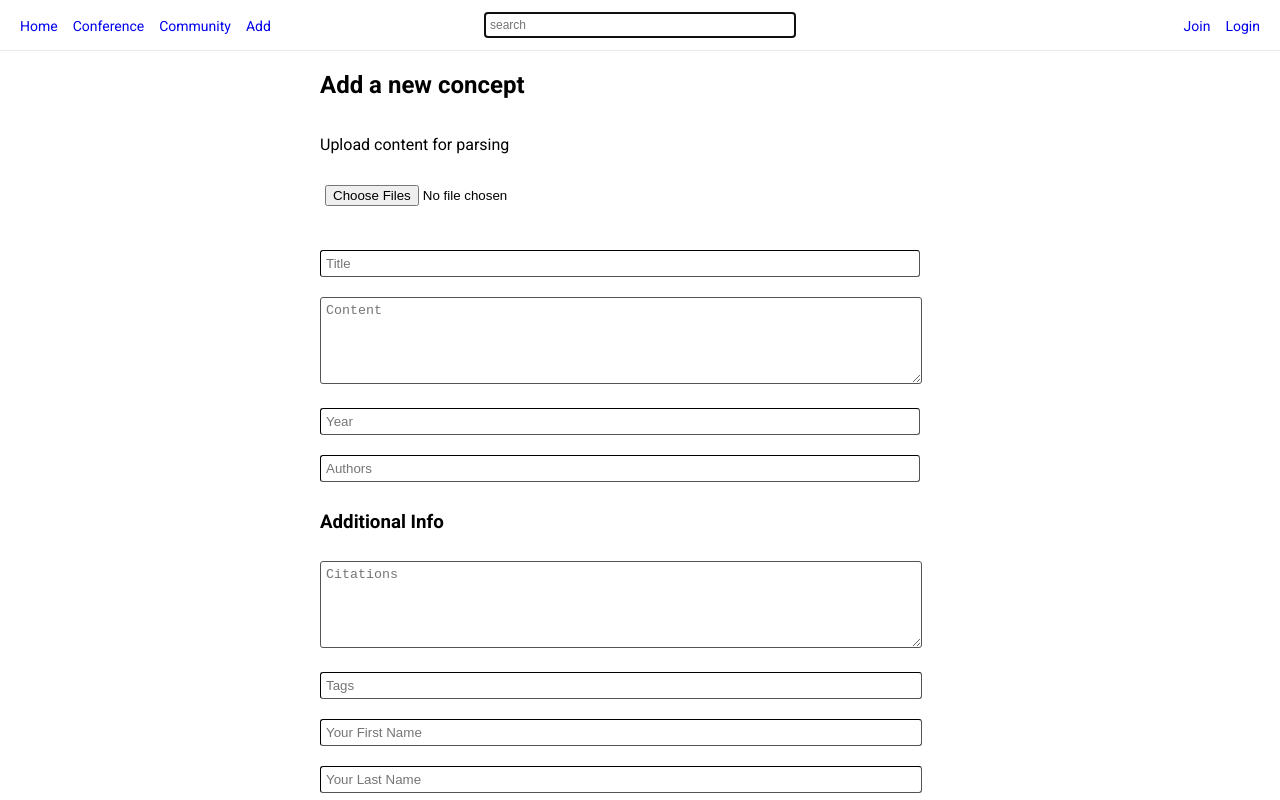
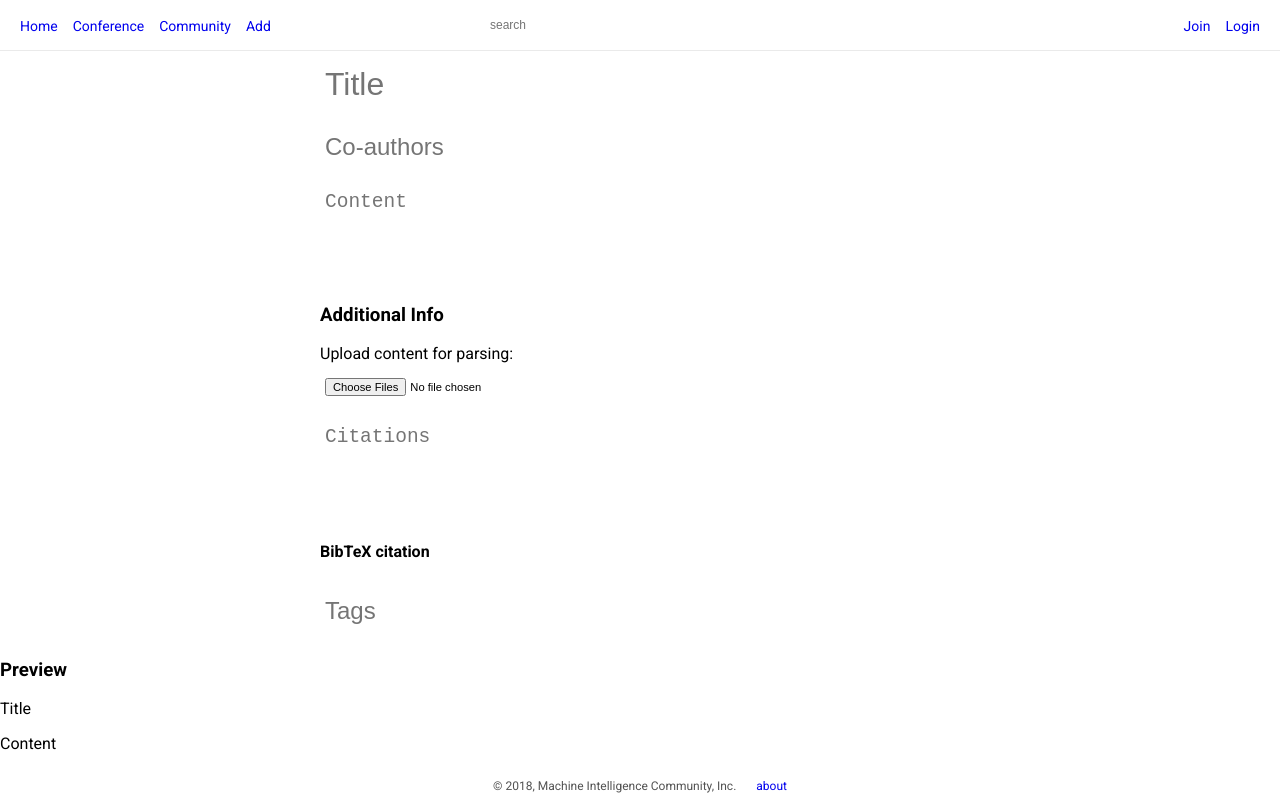
Before and after one commit to MICInc/knowledgegraph, a Vue app in the folder frontend/: page /add in a window 1280 px wide. Shown: the top 800 px of the page. Built offline with nearby package versions, Linux system fonts and the light colour scheme.

Commit message:
Removed borders from all input fields and increased font size of fields. Started automatic bibtex creation for content creation page.

```diff
--- a/frontend/src/App.vue
+++ b/frontend/src/App.vue
@@ -37,11 +37,17 @@ button {
 }
 
 textarea, input {
-  border-radius: 3px;
-  border-color: #535353;
-  border-width: thin;
+  border: 0px;
+  outline: 0px;
+  background: transparent;
   padding: 5px;
   margin: 10px 0;
+  resize: none;
+  font-size: 1.5em;
+}
+
+textarea:focus, input:focus {
+  outline: none;
 }
 
 ul {
--- a/frontend/src/services/ContentService.js
+++ b/frontend/src/services/ContentService.js
@@ -3,14 +3,19 @@ import Api from '@/services/Api'
 export default {
 		// take a object with an id property identifying the user
 		// default id = 0 (not a user or not logged in)
+		createContent(data) {
+			return Api().post('/content', data)
+		},
 		getContent(data) {
 			return Api().get('/content', data)
 		},
-		createContent(data) {
-			return Api().post('/content', data)
-		},
 		editContent(data) {
 			return Api().post('/content/edit', data)
+		},
+		getPaperInfo(name) {
+			var api = 'http://export.arxiv.org/api/query?search_query=all:1812.03170&start=0&max_results=1';
+			return Api().get(api, );
+			1812.03170
 		},
 		uploadFile(uri, data, config) {
 			return Api().post(uri, data, config)
--- a/frontend/src/views/AddContent.vue
+++ b/frontend/src/views/AddContent.vue
@@ -2,29 +2,32 @@
 	<div class="add-article main">
 		<PageNav></PageNav>
 		<div class="container">
-			<h2>Add a new concept</h2>
+			<!-- <h2 v-if="bibtex.values.title.length == 0">Article Title</h2>
+			<h2 v-else>{{ bibtex.values.title }}</h2> -->
 			<form>
-				<p>Upload content for parsing</p>
-				<input type="file" name="paper-upload" multiple v-on:change="upload_file($event)"><br>
-				<input type="text" v-model="content.title" placeholder="Title" required/>
+				<input id="title" type="text" v-model="bibtex.values.title" v-on:blur="add_bibtex('title')" placeholder="Title"/>
+				<input type="text" v-model="bibtex.values.author" v-on:blur="add_bibtex('author')" placeholder="Co-authors"/>
+				<div v-for="(paper, index) in display.papers">
+					{{ paper }}
+				</div>
 				<!-- <Editor></Editor> -->
 				<div v-for="(value, index) in content.info">
 					<textarea :ref="'content'+index" v-model="content.info[index]" v-on:keyup.enter="add_content(index)" placeholder="Content"></textarea>
 				</div>
-				<input type="text" v-model="content.year" placeholder="Year" required/>
-				<input type="text" v-model="content.authors" placeholder="Authors" required/>
 			</form>
 			<div id="citations">
 				<h3>Additional Info</h3>
-				<textarea v-model="content.citations" placeholder="Citations"></textarea>
+				<div class="upload">
+					Upload content for parsing:<br>
+					<input type="file" name="paper-upload" multiple v-on:change="parse_file($event)"><br>
+				</div>
+				<textarea v-model="content.citations" placeholder="Citations"></textarea><br>
+				<h4>BibTeX citation</h4>
+				<p>{{ bibtex.to_string }}</p>
 			</div>
 			<div id="tags">
 				<input v-model="content.tags" placeholder="Tags"></input>
-				<!-- Remove this later. Grab user information from session. -->
-				<input v-model="user.first_name" placeholder="Your First Name"></input>
-				<input v-model="user.last_name" placeholder="Your Last Name"></input>
 			</div>
-			<button v-on:click.prevent="submit">Submit</button>
 		</div>
 		<div class="preview">
 			<h3>Preview</h3>
@@ -45,42 +48,102 @@ export default {
 		PageNav,
 		Editor
 	},
-
+	beforeDestroy() {
+		this.save();
+	},
 	data () {
 		return {
+			bibtex: {
+				properties: [],
+				values: {
+					address: "",
+					annotate: "",
+					author: "",
+					booktitle: "",
+					chapter: "",
+					crossref: "",
+					doi: "",
+					edition: "",
+					editor: "",
+					howpublished: "",
+					institution: "",
+					journal: "",
+					key: "",
+					month: "",
+					note: "",
+					number: "",
+					organization: "",
+					pages: "",
+					publisher: "",
+					school: "",
+					series: "",
+					title: "",
+					type: "@article",
+					volume: "",
+					year: ""
+				},
+				to_string: "",
+			},
+			content: {
+				coauthors: [""],
+				citations: "",
+				date: new Date(),
+				info: [""],
+				tags: "",
+				title: ""
+			},
+			display: {
+				papers: []
+			},
 			user: {
 				first_name: "",
 				last_name: ""
-			},
-			content: {
-				authors: [],
-				citations: "",
-				info: [""],
-				tags: "",
-				title: "",
-				year: undefined
 			}
 		}
 	},
 
 	methods: {
+		add_bibtex(property) {
+			var index = this.bibtex.properties.indexOf(property);
+
+			if(index == -1) {
+				this.bibtex.properties.push(property);
+			}
+			else {
+				this.bibtex.properties.splice(index, 1);
+			}
+
+			this.bibtex_to_string();
+		},
 		add_content(index) {
 			var next = index + 1;
 			this.content.info.splice(next, 0, '');
 		},
-		submit() {
-			ContentService.createContent({user: this.user, content: this.content})
-			.then(function(data) {
-				return data.json();
-			}).then(function(data) {
-				alert(data);
-			});
+		bibtex_to_string() {
+			var bib = this.bibtex.values.type+'{';
+			var properties = this.bibtex.properties;
+
+			for(var i = 0; i < properties.length; i++) {
+				var p = properties[i];
+				console.log(p)
+				bib += p + '= {' + this.bibtex.values[p] + '}';
+
+				if(i+1 < properties.length) {
+					bib += ',';
+				}
+			}
+
+			bib += '}';
+			this.bibtex.to_string = bib;
 		},
-		upload_file(event) {
+		parse_file(event) {
 			var data = new FormData();
-			var file = event.target.files[0];
 
-			data.append('file', file);
+			for(var i = 0; i < event.target.files.length; i++) {
+				var paper = event.target.files[i];
+				data.append('file-'+i, paper);
+				this.display.papers.push(paper.name);
+			}
 
 			var config = {
 				header: {
@@ -89,7 +152,15 @@ export default {
 			}
 
 			ContentService.uploadFile('/content/parse', data, config).then(function(data) {
-				console.log(data);
+				alert(data.json());
+			});
+		},
+		save() {
+			ContentService.createContent({user: this.user, content: this.content})
+			.then(function(data) {
+				return data.json();
+			}).then(function(data) {
+				alert(data);
 			});
 		}
 	}
@@ -138,4 +209,12 @@ ul {
 	flex-direction: column;
 }
 
+#title {
+	font-size: 2em;
+}
+
+.upload * {
+	font-size: 0.7em;
+}
+
 </style>
```
